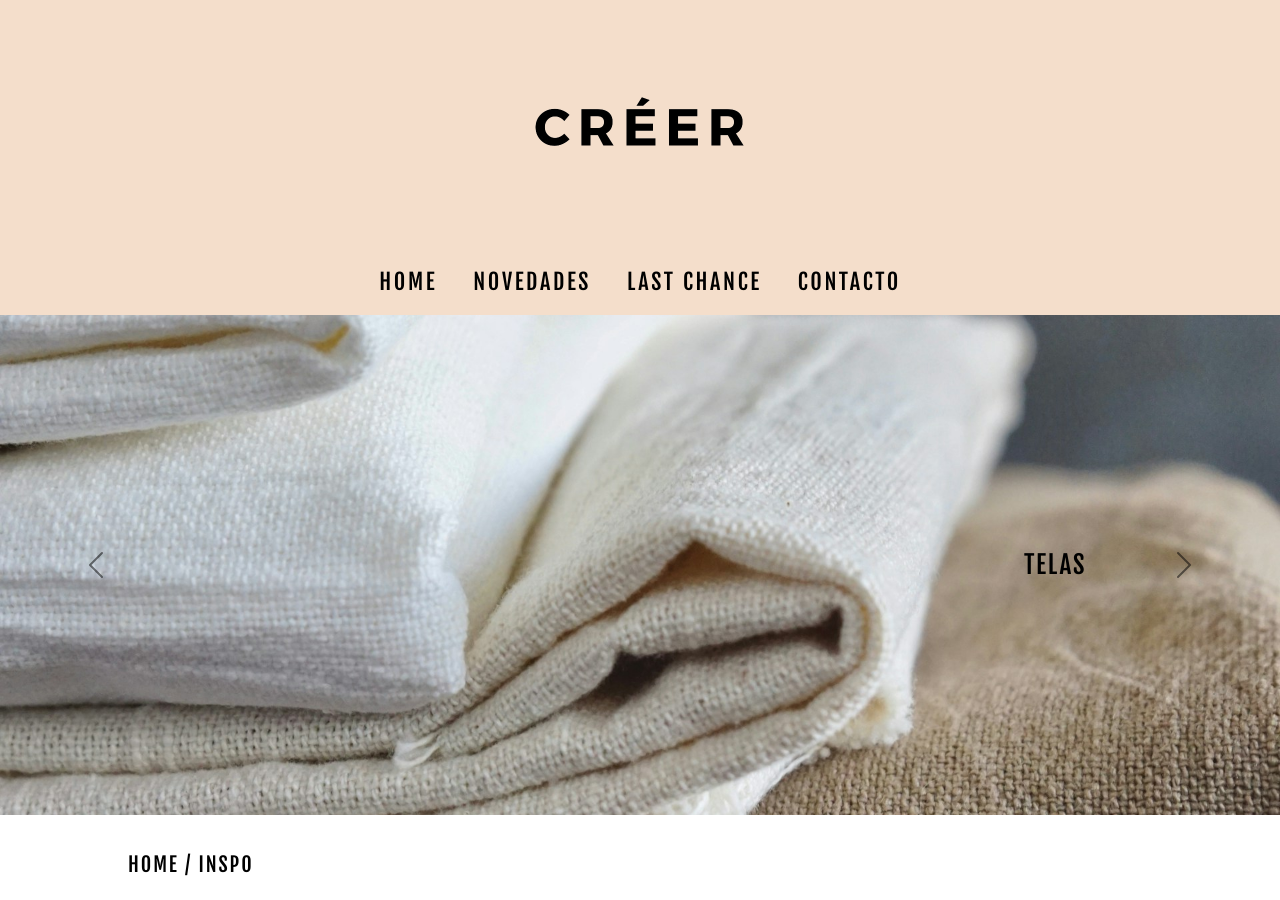
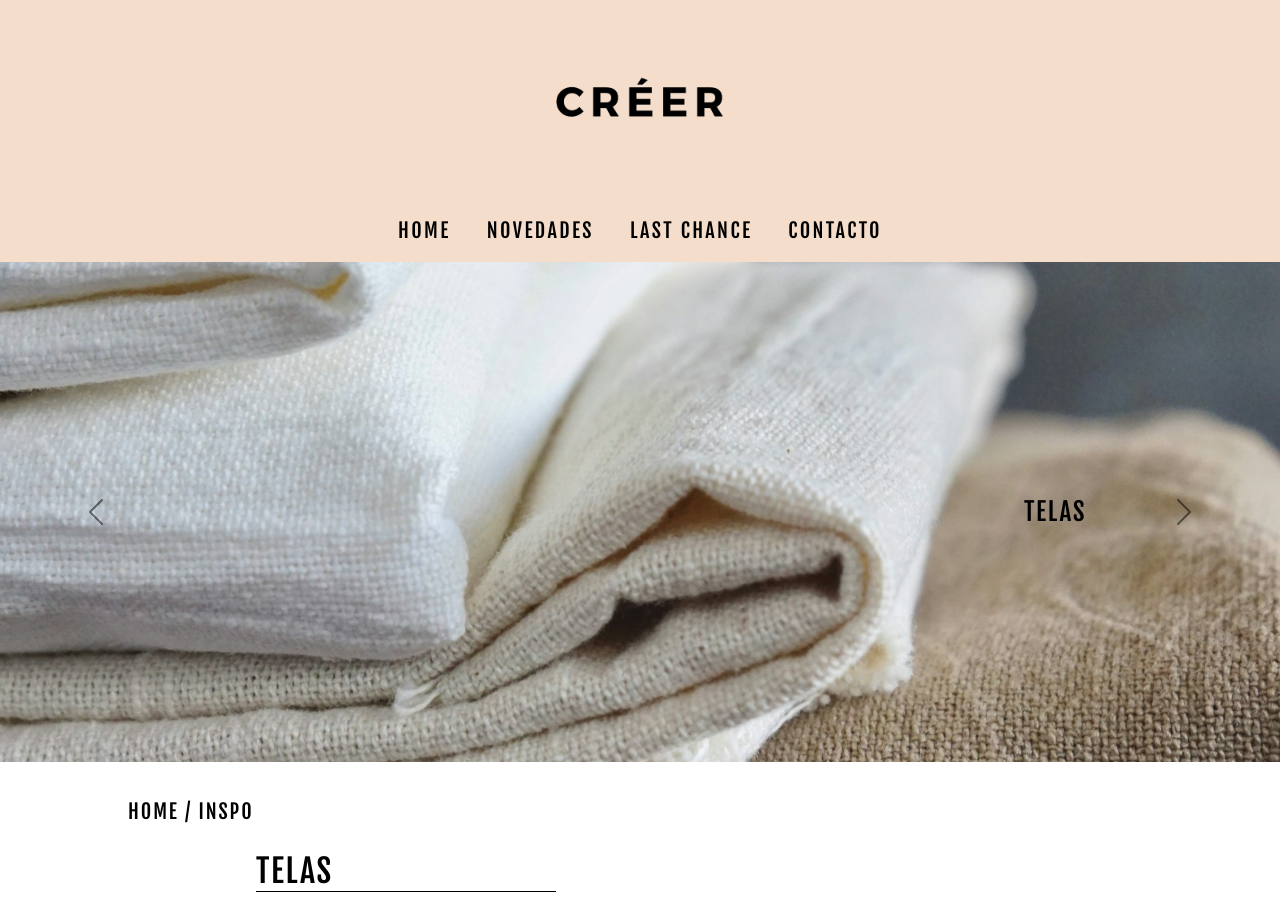
Before and after one commit to CamiMignone/proyecto-coder, a website: page pages/shop.html in a window 1280 px wide. Shown: the top 900 px of the page. Drawn offline with nearby package versions, Linux system fonts and the light colour scheme; a web font is replaced by a local one.

Commit message:
footer y header corregidos

```diff
--- a/pages/shop.html
+++ b/pages/shop.html
@@ -271,7 +271,7 @@
                 <img src="./../assets/img/whatsapp.png" alt="whatsapp">
             </a>
         </div>
-        <p>© 2024 Nombre de tu empresa. Todos los derechos reservados.</p>
+        <p>© 2024 Creèr. Todos los derechos reservados.</p>
       </section>
 </footer>
     <script src="https://cdn.jsdelivr.net/npm/bootstrap@5.3.3/dist/js/bootstrap.bundle.min.js" integrity="sha384-YvpcrYf0tY3lHB60NNkmXc5s9fDVZLESaAA55NDzOxhy9GkcIdslK1eN7N6jIeHz" crossorigin="anonymous"></script>
--- a/scss/components/_footer.scss
+++ b/scss/components/_footer.scss
@@ -36,6 +36,7 @@ footer{
         p{
             padding: 30px;
             font-size: 15px;
+            margin: 0%;
         }
         .cajaLogo{
             img{
--- a/scss/components/_header.scss
+++ b/scss/components/_header.scss
@@ -1,6 +1,6 @@
 header {
     @extend .textoGeneral;
-    font-size: 22px;
+    font-size: 20px;
     .navbar {
         --bs-navbar-padding-y: 0rem;
         .cajaHeader {
@@ -16,8 +16,8 @@ header {
                     margin: 0%;
                     padding: 0%;
                     .logoNavbar{
-                        width: 250px;
-                        height: 250px;
+                        width: 200px;
+                        height: 200px;
                     }
                 }
             }
```
Also changed, not shown: index.html (+1 -1 lines), pages/cursos.html (+1 -1 lines), pages/inspo.html (+1 -1 lines), pages/nosotros.html (+1 -1 lines), css/main.css, 1 other file.
